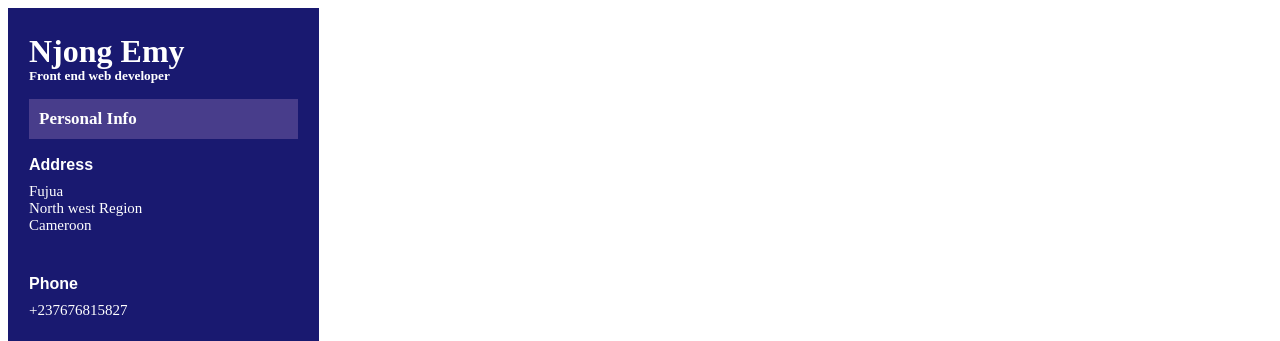
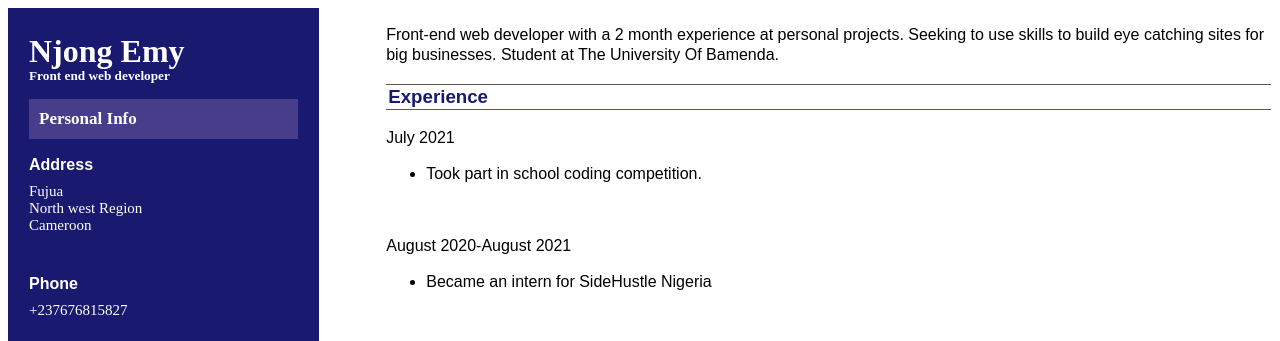
Before and after one commit to Njong392/Zuri-stage2-3, a plain HTML site: page index.html in a window 1280 px wide. Shown: the top 341 px of the page. Drawn offline with Linux system fonts and the light colour scheme.

Commit message:
updated height and width

```diff
--- a/Resumestyle.css
+++ b/Resumestyle.css
@@ -1,7 +1,7 @@
 .float{
 	border: 1px solid midnightblue;
 	width: 21.3%;
-	height: 800px;
+	height: 900px;
 	float: left;
 	margin:auto ;
 	padding: 20px 20px 20px 20px;
@@ -35,7 +35,7 @@
 
 .float-right{
 	border: 1px solid white;
-	width: 1005px;
+	width: 70%;
 	float: right;
 	margin: auto;
 	font-family: sans-serif;
```
